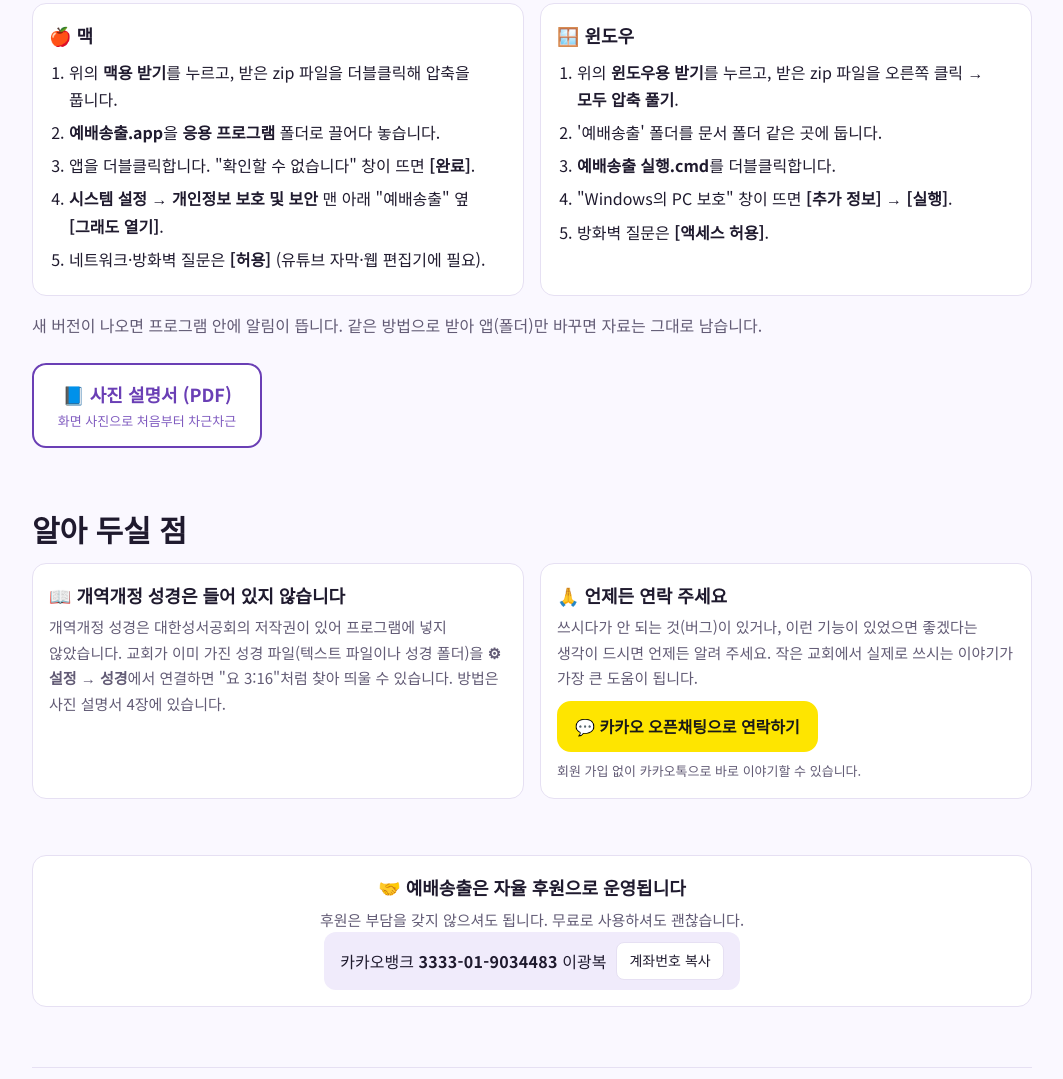
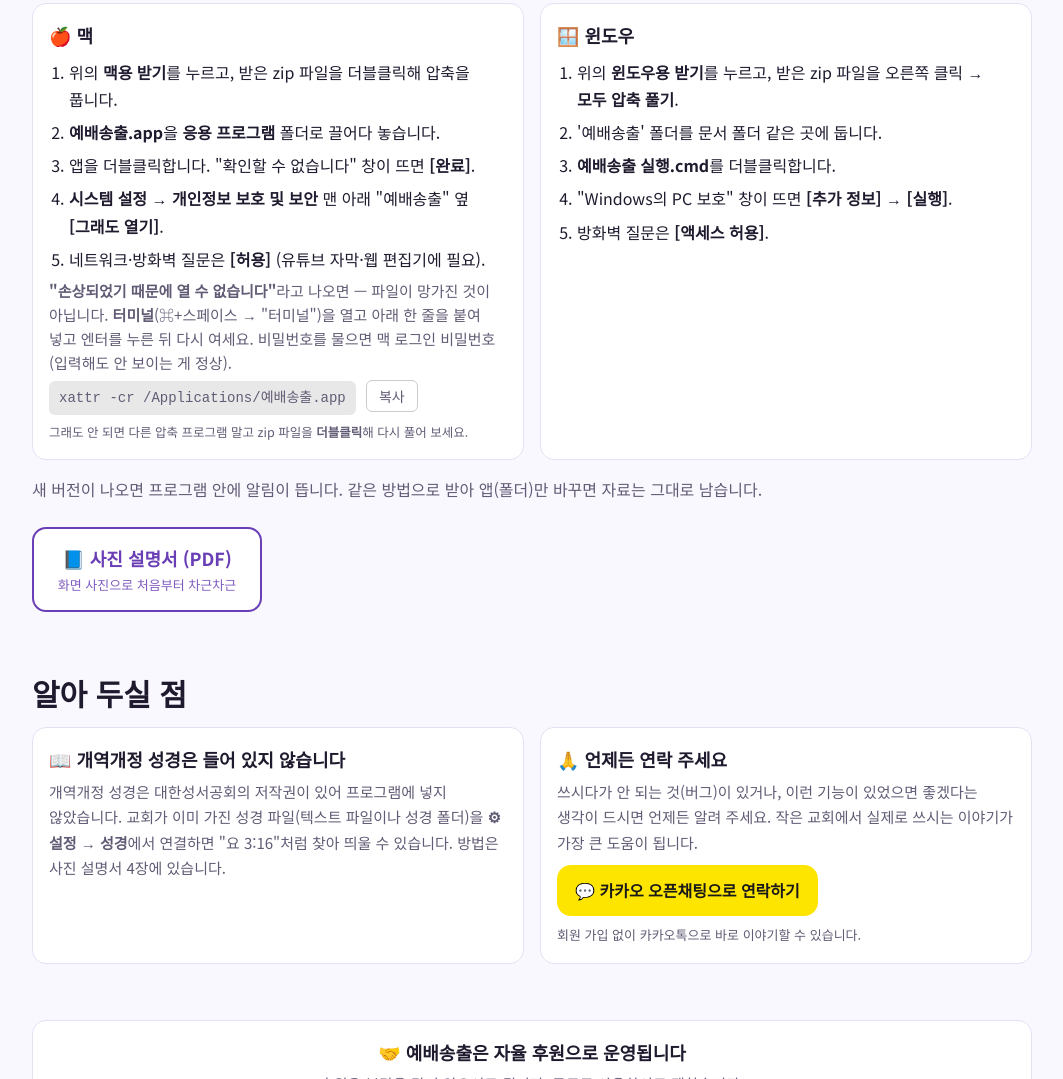
Before and after one commit to raon-easypaster/worship-caster, a website: page docs/index.html in a window 1280 px wide. Shown: the part 3446-4525 px from the top of the page, without its empty margins (108-1171 px from the left). Drawn offline with Linux system fonts and the light colour scheme; no server answers.

Commit message:
맥 '손상되었기 때문에 열 수 없습니다' 해결 방법 안내
Co-Authored-By: Claude Opus 5.5 <noreply@anthropic.com>

```diff
--- a/docs/index.html
+++ b/docs/index.html
@@ -85,6 +85,9 @@
     header.top a.hide-m { display: none; }
     .btn { min-width: 0; width: 100%; }
   }
+.damaged{margin-top:12px;font-size:15px;line-height:1.6}
+.damaged code{display:inline-block;margin:6px 6px 4px 0;padding:6px 10px;border-radius:6px;background:rgba(127,127,127,.18);font-size:14px;word-break:break-all}
+.damaged .cpy{padding:5px 12px;border-radius:6px;border:1px solid rgba(127,127,127,.4);background:transparent;color:inherit;cursor:pointer;font-size:14px}
 </style>
 </head>
 <body>
@@ -169,7 +172,12 @@
         <li>앱을 더블클릭합니다. "확인할 수 없습니다" 창이 뜨면 <b>[완료]</b>.</li>
         <li><b>시스템 설정 → 개인정보 보호 및 보안</b> 맨 아래 "예배송출" 옆 <b>[그래도 열기]</b>.</li>
         <li>네트워크·방화벽 질문은 <b>[허용]</b> (유튜브 자막·웹 편집기에 필요).</li>
-      </ol></div>
+      </ol>
+      <p class="damaged"><b>"손상되었기 때문에 열 수 없습니다"</b>라고 나오면 — 파일이 망가진 것이 아닙니다. <b>터미널</b>(⌘+스페이스 → "터미널")을 열고 아래 한 줄을 붙여 넣고 엔터를 누른 뒤 다시 여세요. 비밀번호를 물으면 맥 로그인 비밀번호(입력해도 안 보이는 게 정상).<br>
+        <code id="xattrCmd">xattr -cr /Applications/예배송출.app</code>
+        <button type="button" class="cpy" onclick="navigator.clipboard.writeText(document.getElementById('xattrCmd').textContent).then(()=>{this.textContent='복사됨 ✓'})">복사</button><br>
+        <small>그래도 안 되면 다른 압축 프로그램 말고 zip 파일을 <b>더블클릭</b>해 다시 풀어 보세요.</small></p>
+      </div>
       <div class="card"><h3>🪟 윈도우</h3><ol>
         <li>위의 <b>윈도우용 받기</b>를 누르고, 받은 zip 파일을 오른쪽 클릭 → <b>모두 압축 풀기</b>.</li>
         <li>'예배송출' 폴더를 문서 폴더 같은 곳에 둡니다.</li>
```
Also changed, not shown: docs/사용설명서.md (+5 -0 lines), README.md, 1 other file.
